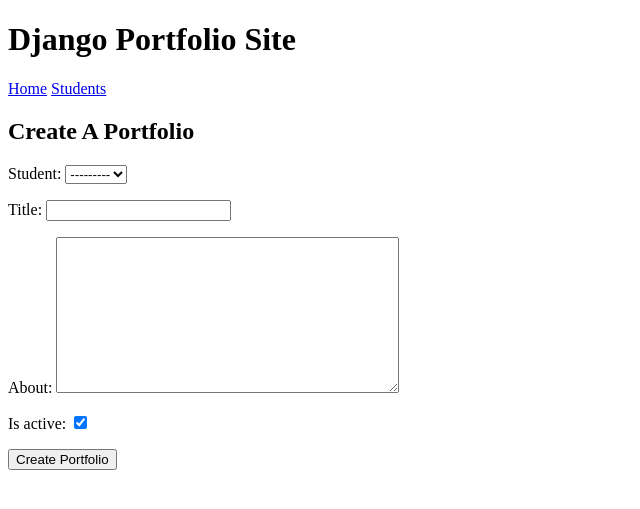
After one commit to OrangeSkyline/Django-Project, a Django app: page /portfolios/create/ in a window 1280 px wide. The commit adds this page. Shown: the top 509 px of the page, without its empty margins (0-640 px from the left). Run offline with Django 5.2, Linux system fonts and the light colour scheme; data that the repository does not hold is empty.

Commit message:
Created Portfolio CUD, & Updated Student Forms
Create, Update, and Delete are functional for Portfolio's, made student forms cleaner, and use buttons in replacement for hyperlinks for all

```diff
--- a/portfolio_app/templates/portfolio_app/base_template.html
+++ b/portfolio_app/templates/portfolio_app/base_template.html
@@ -1,9 +1,12 @@
+
+
 <!doctype html>
 <html lang="en">
   <head>
     <meta charset="UTF-8" />
     <meta name="viewport" content="width=device-width, initial-scale=1.0" />
     <title>Portfolio App</title>
+
   </head>
   <body>
     <header>
@@ -14,5 +17,6 @@
     </header>
 
     <main>{% block content %} {% endblock %}</main>
+
   </body>
 </html>
--- a/portfolio_app/templates/portfolio_app/portfolio_detail.html
+++ b/portfolio_app/templates/portfolio_app/portfolio_detail.html
@@ -16,4 +16,7 @@
     {% endfor %}
 </p>
 
+<button type="button" onclick="location.href='{% url 'portfolio_update' portfolio.pk %}'">Update Portfolio</button>
+<button type="button" onclick="location.href='{% url 'portfolio_delete' portfolio.pk %}'">Delete Portfolio</button>
+
 {% endblock %}
--- /dev/null
+++ b/portfolio_app/templates/portfolio_app/portfolio_form_create.html
@@ -0,0 +1,13 @@
+{% extends 'portfolio_app/base_template.html' %}
+
+{% block content %}
+
+<h2>Create A Portfolio</h2>
+
+<form method="post">
+    {% csrf_token %}
+    {{ form.as_p }}
+    <button type="submit">Create Portfolio</button>
+</form>
+
+{% endblock %}
--- a/portfolio_app/templates/portfolio_app/portfolio_list.html
+++ b/portfolio_app/templates/portfolio_app/portfolio_list.html
@@ -3,6 +3,8 @@
 {%block content%}
 
 <h2>Active Student Portfolio's</h2>
+
+<button type="button" onclick="location.href='{% url 'portfolio_create' %}'">Create Portfolio</button>
 
 <ul>
     {% for portfolio in active_portfolios %}
--- a/portfolio_app/templates/portfolio_app/student_detail.html
+++ b/portfolio_app/templates/portfolio_app/student_detail.html
@@ -7,7 +7,7 @@
 <p><strong>Email:</strong> {{student.email}}</p>
 <p><strong>Major:</strong> {{student.get_major_display}}</p>
 
-<a href="{% url 'student_update' student.pk %}" class="btn btn-primary">Update Student</a>
-<a href="{% url 'student_delete' student.pk %}" class="btn btn-danger">Delete Student</a>
+<button type="button" class="btn btn-primary" onclick="location.href='{% url 'student_update' student.pk %}'">Update Student</button>
+<button type="button" class="btn btn-danger" onclick="location.href='{% url 'student_delete' student.pk %}'">Delete Student</button>
 
 {% endblock %}
--- a/portfolio_app/templates/portfolio_app/student_form_delete.html
+++ b/portfolio_app/templates/portfolio_app/student_form_delete.html
@@ -2,13 +2,13 @@
 
 {% block content %}
 
-<h2>Are you sure you want to Delete {{ student.name }}?</h2>
+<p>Are you sure you want to permanently delete {{ student.name }}?</p>
 
 <form method="post">
     {% csrf_token %}
     {{ form.as_p }}
-    <button type="submit">Confirm</button>
-    <button type="button" onclick="location.href='{% url 'student_list' %}'">Cancel</button>
+    <button type="submit" class="btn btn-danger">Confirm</button>
+    <button type="button" class="btn btn-primary" onclick="location.href='{% url 'student_list' %}'">Cancel</button>
 </form>
 
 {% endblock %}
--- a/portfolio_app/templates/portfolio_app/student_form_update.html
+++ b/portfolio_app/templates/portfolio_app/student_form_update.html
@@ -8,6 +8,7 @@
     {% csrf_token %}
     {{ form.as_p }}
     <button type="submit">Update Student</button>
+    <button type="button" onclick="location.href='{% url 'student_list' %}'">Cancel</button>
 </form>
 
 {% endblock %}
--- a/portfolio_app/templates/portfolio_app/student_list.html
+++ b/portfolio_app/templates/portfolio_app/student_list.html
@@ -3,7 +3,7 @@
 {% block content%}
 
 <h2>Students</h2>
-<a href="{% url 'student_create' %}">Create a New Student</a>
+<button type="button" onclick="location.href='{% url 'student_create' %}'">Create a New Student</button>
 
 <ul>
     {% for student in students %}
--- a/portfolio_app/urls.py
+++ b/portfolio_app/urls.py
@@ -10,6 +10,9 @@ urlpatterns = [
     path('students/<int:pk>/update/', views.StudentUpdateView.as_view(), name='student_update'),
     path('students/<int:pk>/delete/', views.StudentDeleteView.as_view(), name='student_delete'),
     path("portfolios/<int:pk>/", views.PortfolioDetailView.as_view(), name="portfolio_detail"),
+    path('portfolios/create/', views.PortfolioCreateView.as_view(), name='portfolio_create'),
+    path('portfolios/<int:pk>/update/', views.PortfolioUpdateView.as_view(), name='portfolio_update'),
+    path('portfolios/<int:pk>/delete/', views.PortfolioDeleteView.as_view(), name='portfolio_delete'),
     path("projects/<int:pk>/", views.ProjectDetailView.as_view(), name="project_detail"),
     path("admin/", views.index, name="admin"),
 
--- a/portfolio_app/views.py
+++ b/portfolio_app/views.py
@@ -70,3 +70,25 @@ class StudentDeleteView(DeleteView):
     model = Student
     template_name = "portfolio_app/student_form_delete.html"
     success_url = reverse_lazy('student_list')
+
+# CBV for Creating a Portfolio
+class PortfolioCreateView(CreateView):
+    model = Portfolio
+    fields = ['student','title','about','is_active']
+    template_name = "portfolio_app/portfolio_form_create.html"
+    success_url = reverse_lazy('portfolio_list')
+
+# CBV for Updating a Portfolio
+class PortfolioUpdateView(UpdateView):
+    model = Portfolio
+    fields = ['student','title','contact_email','about','is_active']
+    template_name = "portfolio_app/portfolio_form_update.html"
+
+    def get_success_url(self):
+        return reverse_lazy('portfolio_detail', kwargs={'pk': self.object.pk})
+
+# CBV for Deleting a Portfolio
+class PortfolioDeleteView(DeleteView):
+    model = Portfolio
+    template_name = "portfolio_app/portfolio_form_delete.html"
+    success_url = reverse_lazy('portfolio_list')
```
Also changed, not shown: portfolio_app/templates/portfolio_app/portfolio_form_delete.html (added, +14 -0 lines), portfolio_app/templates/portfolio_app/portfolio_form_update.html (added, +14 -0 lines).
